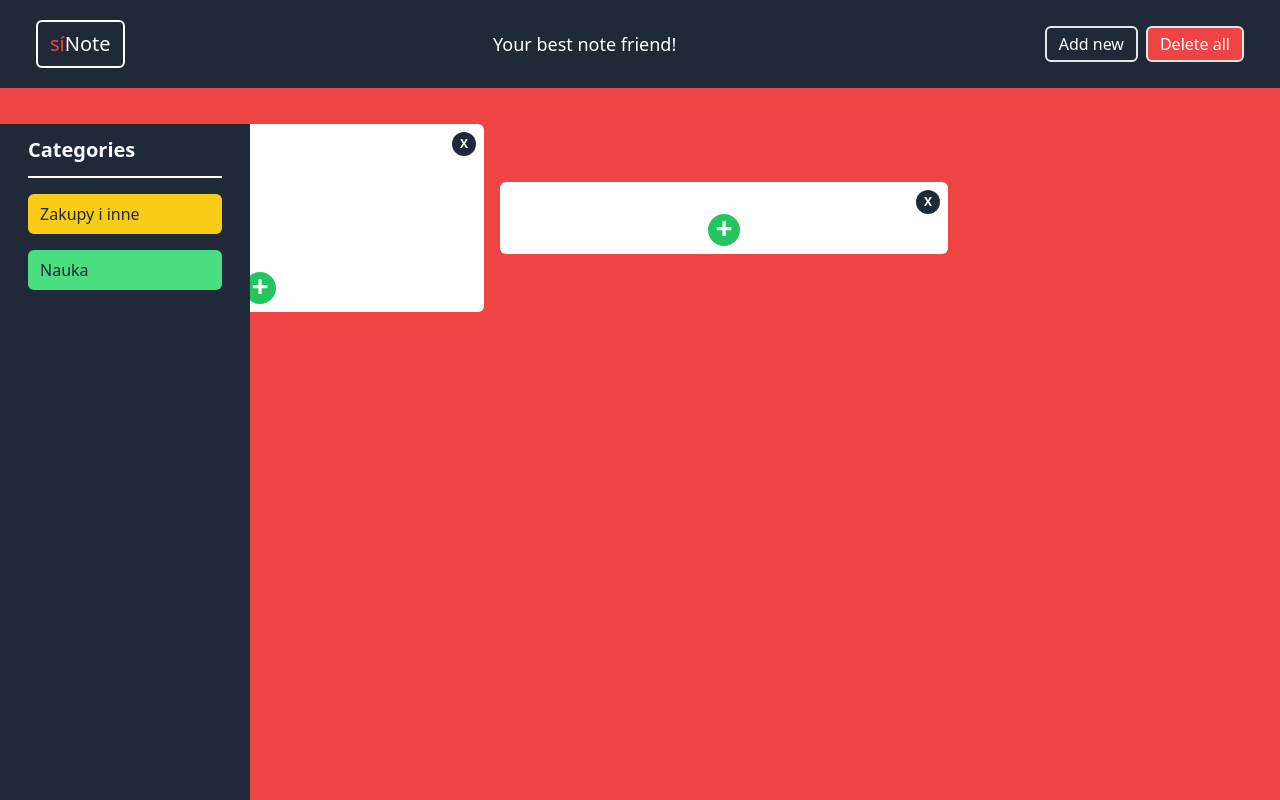
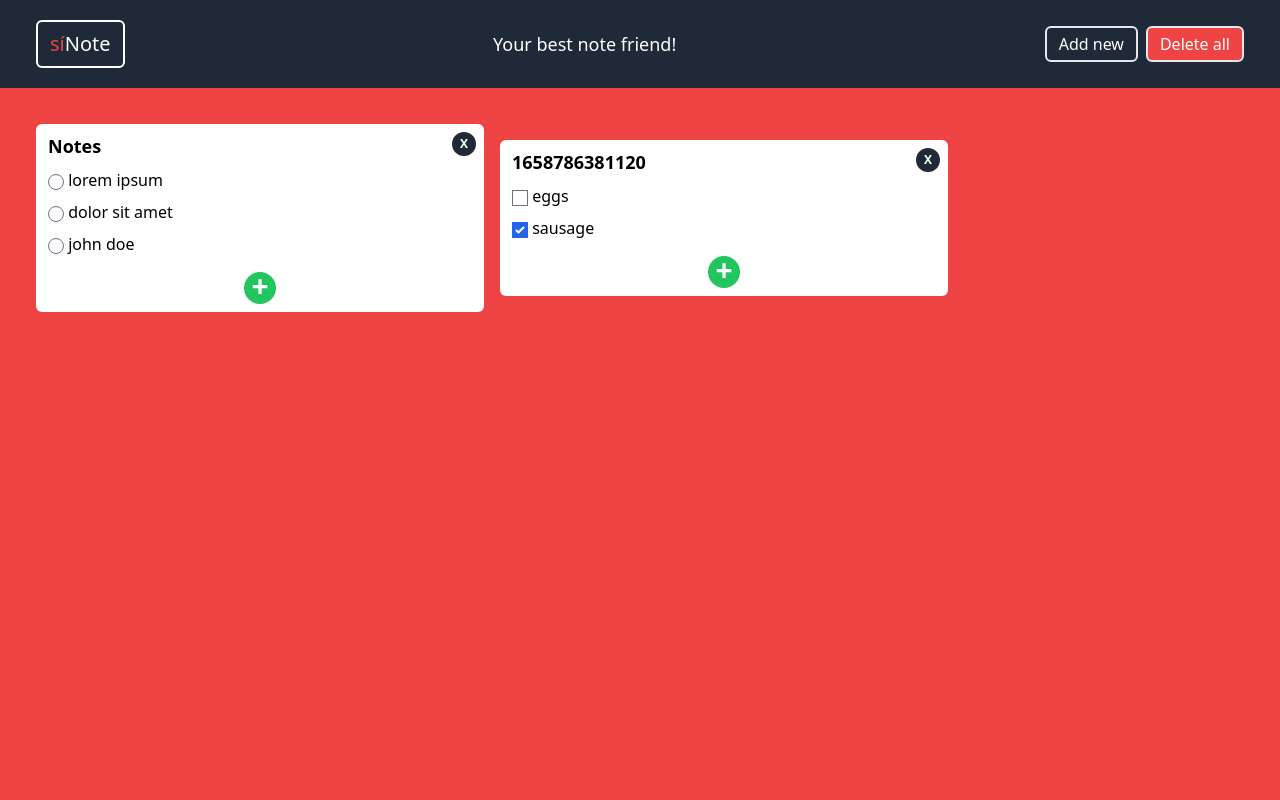
Before and after one commit to matpich/siNote, a website built with webpack: page src/index.html in a window 1280 px wide. Both pictures are taken after a click on the link "Add new". Built offline with nearby package versions, Linux system fonts and the light colour scheme.

Commit message:
Display Singleton class first draft.

```diff
--- /dev/null
+++ b/src/Display.ts
@@ -0,0 +1,76 @@
+import { SingleNote } from "./main"
+
+//Singleton Class
+export class Display {
+  private static instance: Display;
+
+  private constructor () {}
+
+  static getDisplay () {
+    if (this.instance) return this.instance;
+
+    this.instance = new Display();
+    return this.instance;
+  }
+
+  displaySingleNote(content: SingleNote): void {
+
+    //gets section container of specific category
+    const sectionNotesContainer = document.getElementById(`notes-container-${content.category}`);
+
+    //creates note main container
+    const noteMainContainer = document.createElement('div');
+    noteMainContainer.className = `container flex-1 mx-2 my-2 md:max-w-md md:min-w-[250px]`;
+
+    //creates note background container
+    const noteBackgroundContainer = document.createElement('div');
+    noteBackgroundContainer.className = `pt-2 px-3 pb-2 flex flex-col rounded-md w-full bg-white relative`
+
+    //creates note delete button
+    const noteDeleteButton = document.createElement('a');
+    noteDeleteButton.className = `invisible absolute flex justify-center items-center w-6 h-6 rounded-xl text-white text-xs font-semibold bg-gray-800 right-2 hover:bg-gray-600`;
+    noteDeleteButton.href = '#';
+    noteDeleteButton.innerHTML = `X`;
+
+    //creates note title
+    const noteTitle = document.createElement('div');
+    noteTitle.innerHTML = `<h1 class="text-lg font-bold mb-2">${content.title}</h1>`
+
+    //creates notes tasks container
+    const noteTasksContainer = document.createElement('div');
+    noteTasksContainer.className = `flex flex-col space-y-2`
+    content.tasks.forEach((task) => {
+      const singleTask = `
+        <div>
+          <input type="checkbox" ${task[1] ? "checked" : ""}>
+          <label>${task[0]}</label>
+        </div>`;
+        noteTasksContainer.innerHTML += singleTask;
+    })
+
+    //creates add new task button
+    const addNewNoteButton = document.createElement('a');
+    addNewNoteButton.className = `justify-self-center self-center flex justify-center items-end w-8 h-8 text-3xl rounded-full mt-4 text-white font-semibold bg-green-500 right-2`;
+    addNewNoteButton.href = "#"
+    addNewNoteButton.innerHTML = "+";
+
+    //appends each element to create component
+    noteBackgroundContainer.append(noteDeleteButton, noteTitle, noteTasksContainer, addNewNoteButton);
+    noteMainContainer.appendChild(noteBackgroundContainer);
+
+    //adds event listeners to note background container to show note delete button when hovering and hide while not
+    noteBackgroundContainer.addEventListener('mouseover', () => noteDeleteButton.className = noteDeleteButton.className.replace("invisible", "visible"));
+    noteBackgroundContainer.addEventListener('mouseleave', () => noteDeleteButton.className = noteDeleteButton.className.replace("visible", "invisible"));
+
+    //appends note component to category section
+    if (sectionNotesContainer) sectionNotesContainer.appendChild(noteMainContainer);
+  }
+
+  displayCategory(category: string) {
+    this.displaySingleNote(this.fetchNotes()[0])
+  }
+
+  fetchNotes () {
+    return JSON.parse(localStorage.getItem("notes")!);
+  }
+}
--- a/src/SingleNote.ts
+++ b/src/SingleNote.ts
@@ -1,35 +1,33 @@
-interface SingleNote {
-    title: string;
-    tasks: HTMLDivElement[];
-    newNote: () => string;
-    newTask:(task: string) => void;
+import { SingleNote, display } from "./main";
+
+interface NoteCreator extends SingleNote {
+    newNote: () => void;
+    deleteNote: () => void;
+    newTask: () => void;
+    deleteTask: () => void;
 }
 
-export class Note implements SingleNote {
-    constructor(public title: string, public tasks: HTMLDivElement [] = []) {}
-
-    newNote (): string {
-        const notesContainer = document.getElementById('notes-container');
-        const noteHtml = `
-        <div class="container flex-1 mx-2 my-2 md:max-w-md md:min-w-[250px]">
-            <div class="pt-2 px-3 pb-2 flex flex-col rounded-md w-full bg-white relative">
-                <a  href="#" class="absolute flex justify-center items-center w-6 h-6 rounded-xl text-white text-xs font-semibold bg-gray-800 right-2">X</a>
-                <div>
-                    <h1 class="text-lg font-bold mb-2"></h1>
-                </div>
-                <div id="tasks-container" class="flex flex-col space-y-2">
-
-                </div>
-                <a  href="#" class="justify-self-center self-center flex justify-center items-end w-8 h-8 text-3xl rounded-full mt-4 text-white font-semibold bg-green-500 right-2"><div>+</div></a>
-            </div>
-        </div>
-        `;
-        if (notesContainer) notesContainer.innerHTML += noteHtml;
-        return 'asd';
-    }
-
-    newTask (task:string): void {
+export class Note implements NoteCreator {
+    constructor (public category: string, public title: string, public tasks: [string, boolean] [] = []) {
 
     }
 
+    newNote() {
+        const newNote: SingleNote = {category: "main", title: Date.now().toString(), tasks: [['eggs', false], ['sausage', true]]};
+
+        localStorage.setItem("notes", JSON.stringify([newNote]));
+        display.displayCategory("main");
+    }
+
+    deleteNote() {
+        console.log(this.deleteNote);
+    }
+
+    newTask() {
+        console.log(this.newTask);
+    }
+
+    deleteTask() {
+        console.log(this.deleteNote);
+    }
 }
--- a/src/index.html
+++ b/src/index.html
@@ -22,7 +22,7 @@
     </div>
   </nav>
 
-  <section id="categories-container" class="hidden fixed z-10 bg-gray-800 text-white w-[250px] h-full pt-3 px-7 mt-9 md:flex md:flex-col">
+  <!-- <section id="categories-container" class="hidden fixed z-10 bg-gray-800 text-white w-[250px] h-full pt-3 px-7 mt-9 md:flex md:flex-col">
     <div>
       <h3 class="text-xl border-b-2 border-white pb-3 font-bold mb-4">Categories</h3>
     </div>
@@ -30,12 +30,15 @@
       <h4 class="bg-yellow-400 py-2 px-3 rounded-md hover:bg-yellow-300">Zakupy i inne</h4>
       <h4 class="bg-green-400 py-2 px-3 rounded-md hover:bg-green-300">Nauka</h4>
     </div>
-  </section>
+  </section> -->
 
-  <section id="notes-container" class="flex flex-col items-center p-7 md:flex-row md:flex-wrap">
+  <section id="notes-container-main" class="flex flex-col items-center p-7 md:flex-row md:flex-wrap">
+
+
+
     <div class="container flex-1 mx-2 my-2 md:max-w-md md:min-w-[250px]">
       <div class="pt-2 px-3 pb-2 flex flex-col rounded-md w-full bg-white relative">
-        <a  href="#" class="absolute flex justify-center items-center w-6 h-6 rounded-xl text-white text-xs font-semibold bg-gray-800 right-2">X</a>
+        <a  href="#" class="absolute flex justify-center items-center w-6 h-6 rounded-xl text-white text-xs font-semibold bg-gray-800 right-2 hover:bg-gray-600">X</a>
         <div>
           <h1 class="text-lg font-bold mb-2">Notes</h1>
         </div>
@@ -56,6 +59,9 @@
         <a  href="#" class="justify-self-center self-center flex justify-center items-end w-8 h-8 text-3xl rounded-full mt-4 text-white font-semibold bg-green-500 right-2"><div>+</div></a>
       </div>
     </div>
+
+
+
   </section>
 
 </body>
--- a/src/main.ts
+++ b/src/main.ts
@@ -1,7 +1,15 @@
 import { Note } from "./SingleNote";
+import { Display } from "./Display";
 
+export type SingleNote = {
+    category: string;
+    title: string;
+    tasks: [string, boolean] []
+};
+
+export const display = Display.getDisplay();
 
 document.querySelector('#new-note')?.addEventListener('click', ()=> {
-    const asd = new Note('Dupa');
+    const asd = new Note('Cat', 'Title');
     asd.newNote();
 })
```
Also changed, not shown: dist/bundle.js, dist/output.css.
